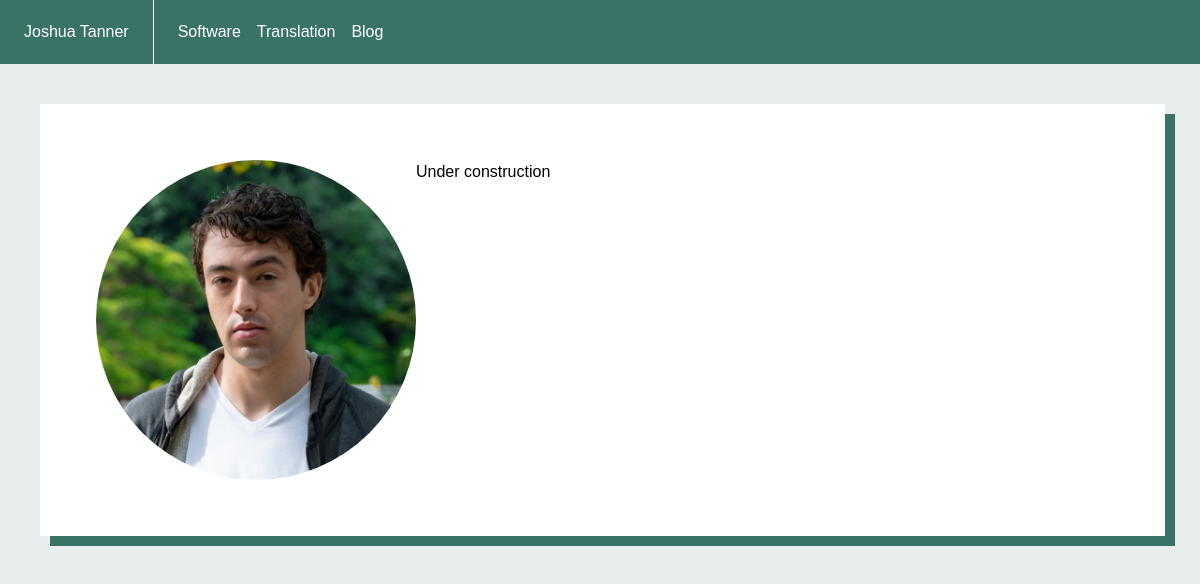
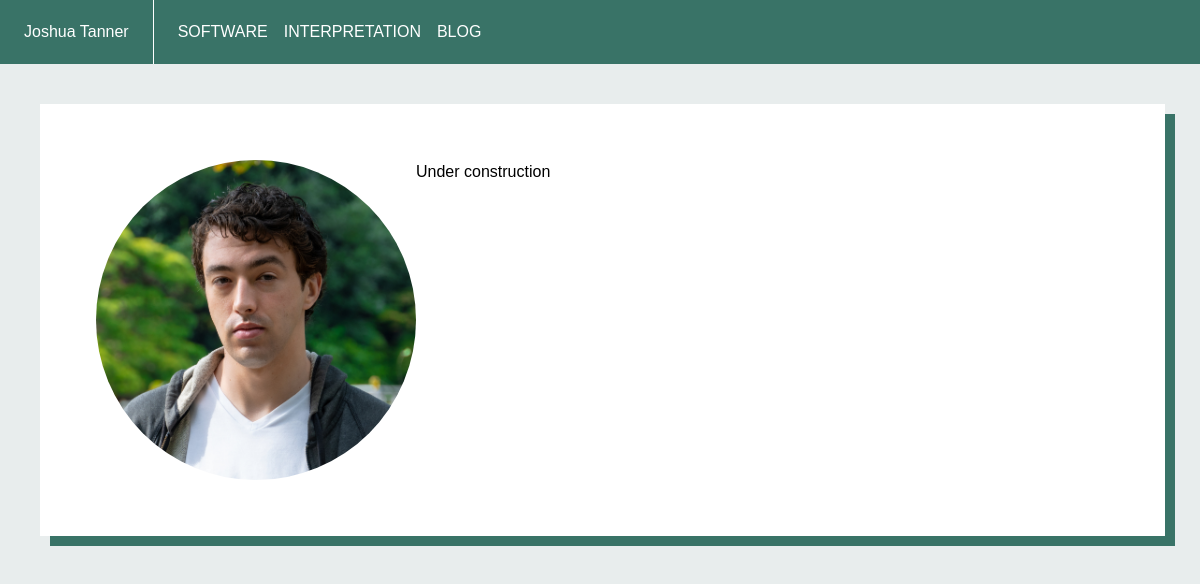
Before and after one commit to Mindful/new-site, a Gatsby site: page / in a window 1280 px wide. Shown: the full height of the page, 0-1200 px from the left. Built offline with nearby package versions, Linux system fonts and the light colour scheme; Gatsby itself is replaced by a stand-in of ours.

Commit message:
cleanup packages, slight work

```diff
--- a/package.json
+++ b/package.json
@@ -15,16 +15,13 @@
     "clean": "gatsby clean"
   },
   "dependencies": {
-    "@mdx-js/mdx": "^1.6.22",
-    "@mdx-js/react": "^1.6.22",
     "gatsby": "^4.1.0",
     "gatsby-plugin-google-analytics": "^4.1.0",
-    "gatsby-plugin-i18n": "^1.0.1",
     "gatsby-plugin-image": "^2.1.0",
-    "gatsby-plugin-mdx": "^3.1.0",
     "gatsby-plugin-react-helmet": "^5.1.0",
     "gatsby-plugin-sharp": "^4.1.0",
     "gatsby-source-filesystem": "^4.1.0",
+    "gatsby-transformer-remark": "^5.3.0",
     "gatsby-transformer-sharp": "^4.1.0",
     "react": "^17.0.1",
     "react-dom": "^17.0.1",
--- a/src/components.js
+++ b/src/components.js
@@ -12,6 +12,12 @@ export function PostLink({ post }) {
             {post.frontmatter.title} ({post.frontmatter.date})
         </Link>
     </div>
+}
+
+export function LangLink({lang, to, children, className}) {
+    return <Link to={lang === 'en' ? to : '/'+lang+to} className={className}>
+        {children}
+    </Link>
 }
 
 // https://www.gatsbyjs.com/blog/2020-02-19-how-to-build-multilingual-sites-with-gatsby/
@@ -37,15 +43,15 @@ export function Header({lang, location}) {
         </div>
         <div style={{borderLeft: "1px solid white", height: "100%"}} className="mr-6"/>
         <div className="w-full flex items-center text-white">
-                <a href="#responsive-header" className="mr-4">
-                    Software
-                </a>
-                <a href="#responsive-header" className=" mr-4">
-                    Translation
-                </a>
-                <a href="#responsive-header" className="mr-4">
-                    Blog
-                </a>
+                <LangLink to={'/technical'} lang={lang} className="mr-4">
+                    SOFTWARE
+                </LangLink>
+                <LangLink to={'/translation'} lang={lang} className="mr-4">
+                    INTERPRETATION
+                </LangLink>
+                <LangLink to={'/blog'} lang={lang}>
+                    BLOG
+                </LangLink>
                 <LanguageSelector lang={lang} location={location} className="absolute right-4"/>
         </div>
     </nav>
@@ -59,10 +65,20 @@ export function Textbox({lang, location, children}) {
 
 export function Sidebar() {
     return <div className="flex-col items-center bg-transparent h-full pr-5 pt-5">
-        <img src={github} alt="github" className="pt-2 pb-2"/>
-        <img src={se} alt="stack exchange" className="pt-2 pb-2"/>
-        <img src={linkedin} alt="linkedin" className="pt-2 pb-2"/>
-        <img src={scholar} alt="google scholar" className="pt-2 pb-2"/>
-        <img src={email} alt="email" className="pt-2 pb-2"/>
+        <Link to={'https://github.com/Mindful'}>
+            <img src={github} alt="github" className="pt-2 pb-2"/>
+        </Link>
+        <Link to={'https://stackexchange.com/users/5319885/mindful'}>
+            <img src={se} alt="stack exchange" className="pt-2 pb-2"/>
+        </Link>
+        <Link to={'https://www.linkedin.com/in/joshuatanner2'}>
+            <img src={linkedin} alt="linkedin" className="pt-2 pb-2"/>
+        </Link>
+        <Link to={'https://scholar.google.com/citations?user=OqYthY0AAAAJ&h'}>
+            <img src={scholar} alt="google scholar" className="pt-2 pb-2"/>
+        </Link>
+        <a href={'mailto:mindful.jt@gmail.com'}>
+            <img src={email} alt="email" className="pt-2 pb-2"/>
+        </a>
     </div>
 }
--- /dev/null
+++ b/src/pages/ja/blog.js
@@ -0,0 +1,35 @@
+import React from "react"
+import { graphql } from "gatsby"
+import { PostLink } from "../../components"
+
+const IndexPage = ({
+                       data: {
+                           allMarkdownRemark: { edges },
+                       },
+                   }) => {
+    const Posts = edges
+        .filter(edge => !!edge.node.frontmatter.date) // You can filter your posts based on some criteria
+        .map(edge => <PostLink key={edge.node.id} post={edge.node} />)
+
+    return <div>{Posts}</div>
+}
+
+export default IndexPage
+
+export const pageQuery = graphql`
+  query {
+    allMarkdownRemark(sort: { order: DESC, fields: [frontmatter___date] }) {
+      edges {
+        node {
+          id
+          excerpt(pruneLength: 250)
+          frontmatter {
+            date(formatString: "MMMM DD, YYYY")
+            slug
+            title
+          }
+        }
+      }
+    }
+  }
+`
```
Also changed, not shown: 1 other file.
